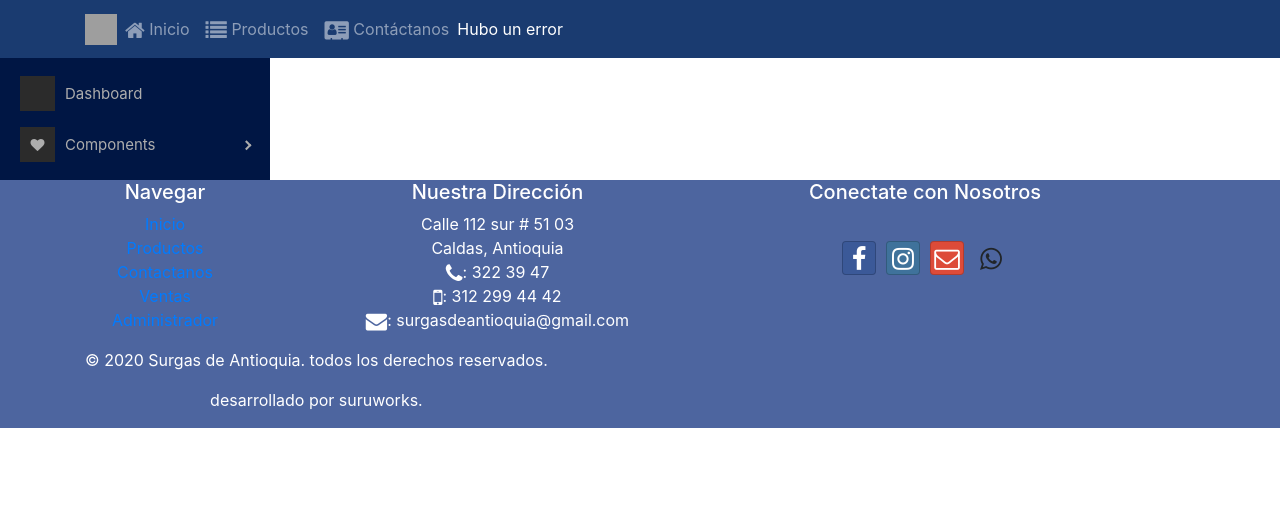
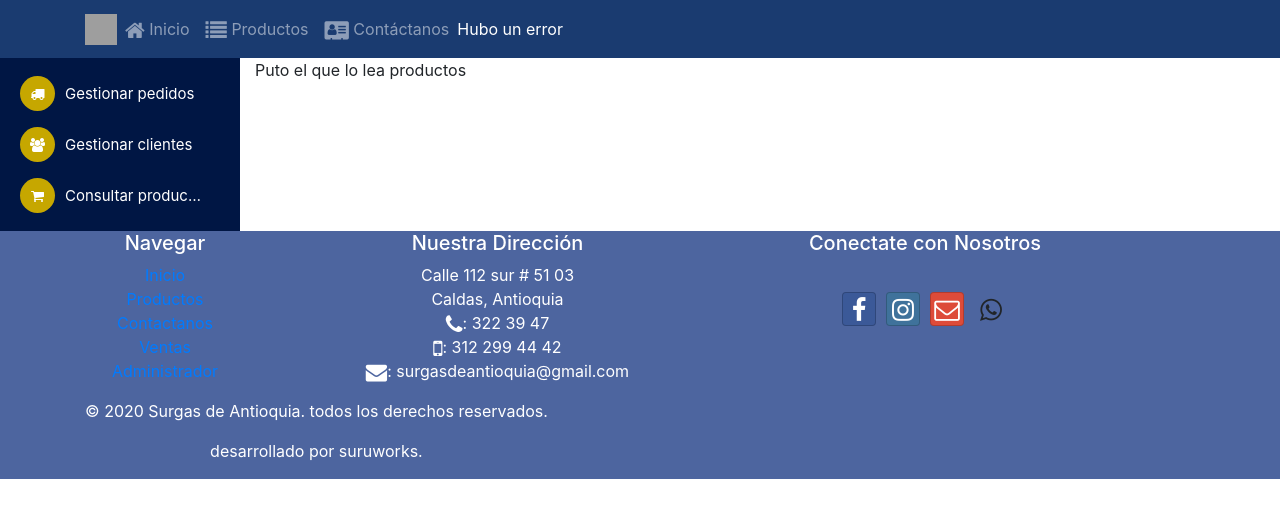
Before and after one commit to suru-works/Surgases, a React (Create React App) app in the folder surgas-web/: page /ventas/productos in a window 1280 px wide. Shown: the top 518 px of the page. Built offline with nearby package versions, Linux system fonts and the light colour scheme; no server answers; grey boxes are pictures that could not be loaded; what react-google-maps would draw is missing.

Commit message:
Pestaña de ventas

```diff
--- /dev/null
+++ b/surgas-web/src/components/ClientsAdministrationComponent.js
@@ -0,0 +1,15 @@
+import React from 'react';
+import PropTypes from 'prop-types';
+
+const ClientsAdministration = () => {
+    return (
+        <div>
+            Puto el que lo lea clientes
+        </div>
+    );
+}
+
+
+ClientsAdministration.propTypes = {};
+
+export default ClientsAdministration;
--- /dev/null
+++ b/surgas-web/src/components/OrdersAdministrationComponent.js
@@ -0,0 +1,14 @@
+import React from 'react';
+import PropTypes from 'prop-types';
+const OrdersAdministration = () => {
+    return (
+        <div>
+            Puto el que lo lea pedidos
+        </div>
+    );
+}
+
+
+OrdersAdministration.propTypes = {};
+
+export default OrdersAdministration;
--- /dev/null
+++ b/surgas-web/src/components/ProductsSearchComponent.js
@@ -0,0 +1,14 @@
+import React from 'react';
+import PropTypes from 'prop-types';
+const ProductsSearch = () => {
+    return (
+        <div>
+            Puto el que lo lea productos
+        </div>
+    );
+}
+
+
+ProductsSearch.propTypes = {};
+
+export default ProductsSearch;
--- a/surgas-web/src/components/SalesComponent.js
+++ b/surgas-web/src/components/SalesComponent.js
@@ -1,24 +1,42 @@
 import React from 'react';
 import PropTypes from 'prop-types';
-import { Link } from 'react-router-dom';
+import { Link, Switch, Route, Redirect, withRouter, useLocation } from 'react-router-dom';
 import { ProSidebar, Menu, MenuItem, SubMenu } from 'react-pro-sidebar';
 import 'react-pro-sidebar/dist/css/styles.css';
+import OrdersAdministration from './OrdersAdministrationComponent';
+import ClientsAdministration from './ClientsAdministrationComponent';
+import ProductsSearch from './ProductsSearchComponent';
 
 const SalesComponent = () => {
+    const location = useLocation();
+
     return (
-        <div>
-            <ProSidebar>
-                 <Menu iconShape="square">
-                    <MenuItem icon={<i className="fa fa-gem"></i>}>Dashboard</MenuItem>
-                    <SubMenu title="Components" icon={<i className="fa fa-heart"></i>}>
-                        <MenuItem>
-                            Component 1
-                            <Link to="/" />
-                        </MenuItem>
-                        <MenuItem>Component 2</MenuItem>
-                    </SubMenu>
+        <div className="row">
+            <ProSidebar className="col-1">
+                <Menu iconShape="circle">
+                    <MenuItem  icon={<i className="fa fa-truck"></i>}>
+                        Gestionar pedidos
+                        <Link to="/ventas/pedidos" />
+                    </MenuItem>
+
+                    <MenuItem icon={<i className="fa fa-users"></i>}>
+                    Gestionar clientes
+                        <Link to="/ventas/clientes" />
+                    </MenuItem>
+
+                    <MenuItem icon={<i className="fa fa-shopping-cart"></i>}>
+                    Consultar productos
+                        <Link to="/ventas/productos" />
+                    </MenuItem>
+
                 </Menu>
             </ProSidebar>
+
+            <Switch location={location} className = 'col'>
+                <Route path='/ventas/pedidos' component={() => <OrdersAdministration />} />
+                <Route path='/ventas/clientes' component={() => <ClientsAdministration />} />
+                <Route path='/ventas/productos' component={() => <ProductsSearch />} />
+            </Switch>
         </div>
     );
 };
--- a/surgas-web/src/css/styles.css
+++ b/surgas-web/src/css/styles.css
@@ -15,7 +15,7 @@
     transform: rotate(-5deg); } }
 
 .pro-sidebar {
-  color: #adadad;
+  color: #ffffff;
   height: 100%;
   width: 270px;
   min-width: 270px;
@@ -47,11 +47,11 @@
       flex-direction: column;
       z-index: 101; }
       .pro-sidebar > .pro-sidebar-inner > .pro-sidebar-layout .pro-sidebar-header {
-        border-bottom: 1px solid rgba(173, 173, 173, 0.2); }
+        border-bottom: 1px solid rgba(255, 255, 255, 0.2); }
       .pro-sidebar > .pro-sidebar-inner > .pro-sidebar-layout .pro-sidebar-content {
         flex-grow: 1; }
       .pro-sidebar > .pro-sidebar-inner > .pro-sidebar-layout .pro-sidebar-footer {
-        border-top: 1px solid rgba(173, 173, 173, 0.2); }
+        border-top: 1px solid rgba(255, 255, 255, 0.2); }
       .pro-sidebar > .pro-sidebar-inner > .pro-sidebar-layout ul {
         list-style-type: none;
         padding: 0;
@@ -177,7 +177,7 @@
   border-radius: 50%;
   margin-right: 15px;
   position: relative;
-  box-shadow: 1px 0px 0px #adadad, 0px -1px 0px #adadad, 0px 1px 0px #adadad, -1px 0px 0px #adadad; }
+  box-shadow: 1px 0px 0px #ffffff, 0px -1px 0px #ffffff, 0px 1px 0px #ffffff, -1px 0px 0px #ffffff; }
 
 .pro-sidebar .pro-menu .pro-menu-item > .pro-inner-item > .pro-item-content {
   overflow: hidden;
@@ -195,7 +195,7 @@
       padding-bottom: 15px; }
   .pro-sidebar .pro-menu a {
     text-decoration: none;
-    color: #adadad; }
+    color: #ffffff; }
     .pro-sidebar .pro-menu a:before {
       content: '';
       position: absolute;
@@ -249,7 +249,7 @@
         .pro-sidebar .pro-menu .pro-menu-item > .pro-inner-item:hover .pro-icon-wrapper .pro-icon {
           animation: swing ease-in-out 0.5s 1 alternate; }
     .pro-sidebar .pro-menu .pro-menu-item.pro-sub-menu > .pro-inner-item:before {
-      background: #adadad; }
+      background: #ffffff; }
     .pro-sidebar .pro-menu .pro-menu-item.pro-sub-menu > .pro-inner-item > .pro-arrow-wrapper {
       position: absolute;
       right: 20px;
@@ -258,7 +258,7 @@
       .pro-sidebar .pro-menu .pro-menu-item.pro-sub-menu > .pro-inner-item > .pro-arrow-wrapper .pro-arrow {
         display: inline-block;
         border-style: solid;
-        border-color: #adadad;
+        border-color: #ffffff;
         border-width: 0 2px 2px 0;
         padding: 2.5px;
         vertical-align: middle;
@@ -277,7 +277,7 @@
         .pro-sidebar .pro-menu .pro-menu-item.pro-sub-menu .pro-inner-list-item .pro-inner-item .pro-arrow-wrapper {
           display: none; }
   .pro-sidebar .pro-menu.shaped .pro-menu-item > .pro-inner-item > .pro-icon-wrapper {
-    background-color: #2b2b2b; }
+    background-color: #c6a700; }
   .pro-sidebar .pro-menu.square .pro-menu-item > .pro-inner-item > .pro-icon-wrapper {
     border-radius: 0; }
   .pro-sidebar .pro-menu.round .pro-menu-item > .pro-inner-item > .pro-icon-wrapper {
--- a/surgas-web/src/css/styles.scss
+++ b/surgas-web/src/css/styles.scss
@@ -1,3 +1,5 @@
 $sidebar-bg-color: #001644;
+$sidebar-color: #ffffff;
+$icon-bg-color: #c6a700;
 
 @import '../../node_modules/react-pro-sidebar/dist/scss/styles.scss';
```
